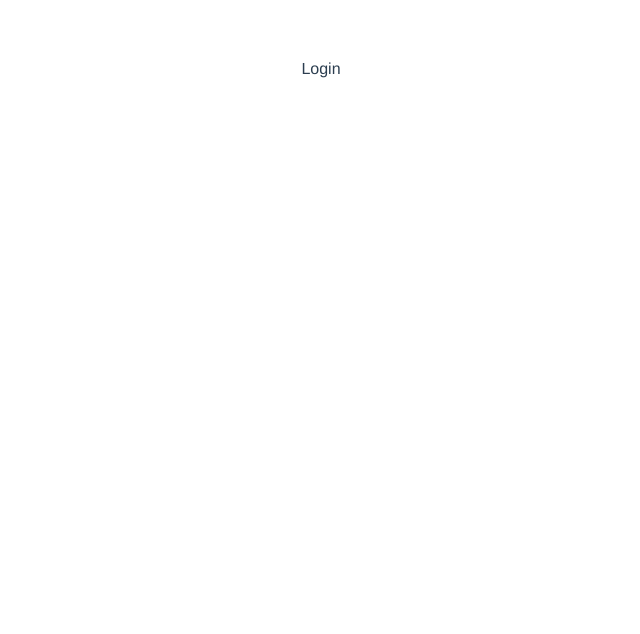
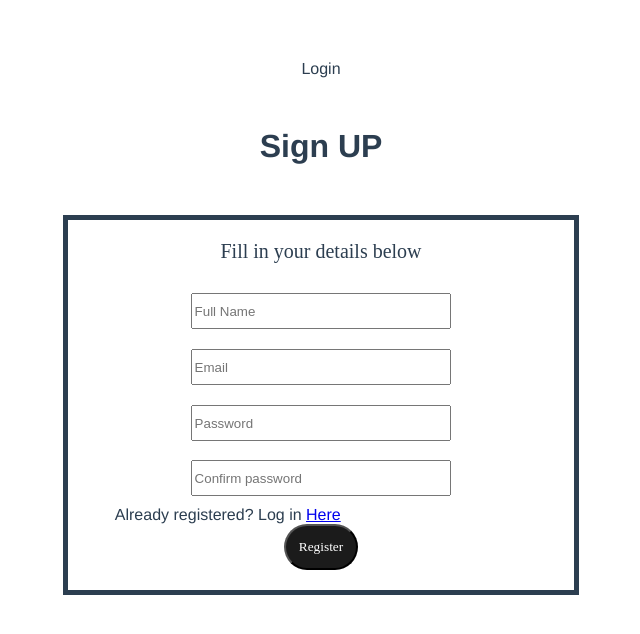
Before and after one commit to stamley/cloudwave, a Vue app: page / in a window 1280 px wide. Shown: the top 634 px of the page, without its empty margins (319-959 px from the left). Built offline with nearby package versions, Linux system fonts and the light colour scheme.

Commit message:
Implemented firebase

```diff
--- a/package.json
+++ b/package.json
@@ -9,7 +9,9 @@
   },
   "dependencies": {
     "core-js": "^3.8.3",
-    "vue": "^3.2.13"
+    "firebase": "^9.20.0",
+    "vue": "^3.2.13",
+    "vue-router": "^4.1.6"
   },
   "devDependencies": {
     "@babel/core": "^7.12.16",
--- /dev/null
+++ b/src/firebaseConfig.js
@@ -0,0 +1,12 @@
+const firebaseConfig = {
+    apiKey: "AIzaSyBtTw85D-lcYqXLs4BbfFG-FQsAfa2E14o",
+    authDomain: "cloudwave-test.firebaseapp.com",
+    projectId: "cloudwave-test",
+    databaseURL: "tps://cloudwave-test-default-rtdb.europe-west1.firebasedatabase.app",
+    storageBucket: "cloudwave-test.appspot.com",
+    messagingSenderId: "369018145790",
+    appId: "1:369018145790:web:0c75459fbb9e3368054eaf",
+    measurementId: "G-76M27P3L6T"
+};
+
+export default firebaseConfig;
--- /dev/null
+++ b/src/firebaseModel.js
@@ -0,0 +1,26 @@
+/*import firebaseConfig from "./firebaseConfig";
+import firebase from "firebase/app";
+ "firebase/firestore";
+
+firebase.initializeApp(firebaseConfig);
+
+var database = firebase.database();
+const REF = "CloudWave/";
+*/
+import firebaseConfig from "./firebaseConfig";
+import { initializeApp } from "../node_modules/@firebase/app";
+import {set, ref, getDatabase} from "../node_modules/@firebase/database";
+
+const app = initializeApp(firebaseConfig);
+
+const REF = "CloudWave/";
+
+const db = getDatabase(app);
+
+function save(){
+    var testvalue = document.getElementById("name").value;
+    set(ref(db, REF + 'test/' + testvalue), testvalue );
+    alert("Saved");
+}
+
+export { save };
--- a/src/views/CreateAccountView.vue
+++ b/src/views/CreateAccountView.vue
@@ -1,5 +1,141 @@
 <template>
-    <div></div>
+  <div></div>
+  <div class="container">
+    <h1 class="title">Sign UP</h1>
+    <div class="signInBox">
+      <p class="signInText">Fill in your details below</p>
+
+      <input type="text" placeholder="Full Name" class="nameBox" id="name"/>
+      <input type="email" placeholder="Email" required class="mailBox" />
+      <input type="password" placeholder="Password" class="passBox" />
+      <input
+        type="password"
+        placeholder="Confirm password"
+        class="ConpassBox"
+      />
+
+      <button class="register" @click="save">Register</button>
+      <footer>
+        Already registered? Log in
+        <a href="#">Here</a>
+      </footer>
+    </div>
+  </div>
 </template>
+
 <script>
+
+import { save } from '@/firebaseModel';
+
+export default {
+  data (){
+    return { save };
+  }
+
+}
+
+
 </script>
+
+<style scoped>
+.container {
+  display: grid;
+  grid-template-columns: auto;
+  grid-template-rows: auto;
+  grid-template-areas:
+    "title"
+    "signInBox";
+  width: 80%;
+  margin-right: auto;
+  margin-left: auto;
+}
+
+.title {
+  margin-top: 50px;
+  grid-area: title;
+  margin-bottom: 50px;
+}
+
+.signInBox {
+  width: 50%;
+  length: 50%;
+  margin-right: auto;
+  margin-left: auto;
+  grid-area: signInBox;
+  display: grid;
+  grid-template-columns: auto;
+  grid-template-rows: auto;
+  grid-template-areas:
+    "signInText signInText signInText"
+    "nameBox nameBox nameBox"
+    "nameBox nameBox nameBox"
+    "mailBox mailBox mailBox"
+    "passBox passBox passBox"
+    "ConpassBox ConpassBox ConpassBox"
+    "register register register";
+  border: solid 5px;
+}
+
+.signInText {
+  font-family: cursive;
+  font-size: 20px;
+  grid-area: signInText;
+}
+
+/* Full name box */
+.nameBox {
+  width: 50%;
+  height: 30px;
+  grid-area: nameBox;
+  margin-right: auto;
+  margin-left: auto;
+  margin-top: 10px;
+  margin-bottom: 10px;
+}
+
+.mailBox {
+  width: 50%;
+  height: 30px;
+  grid-area: mailBox;
+  margin-right: auto;
+  margin-left: auto;
+  margin-top: 10px;
+  margin-bottom: 10px;
+}
+
+.passBox {
+  width: 50%;
+  height: 30px;
+  grid-area: passBox;
+  margin-right: auto;
+  margin-left: auto;
+  margin-top: 10px;
+  margin-bottom: 10px;
+}
+
+.ConpassBox {
+  width: 50%;
+  height: 30px;
+  grid-area: passBox;
+  margin-right: auto;
+  margin-left: auto;
+  margin-top: 65px;
+  margin-bottom: 10px;
+}
+
+.signInBox button {
+  width: fit-content;
+  margin: auto;
+  border-radius: 60px;
+  background-color: rgb(27, 27, 27);
+  color: white;
+  margin-bottom: 20px;
+  font-family: cursive;
+  padding: 13px;
+}
+
+.register {
+  grid-area: register;
+  margin-right: auto;
+}
+</style>
```
Also changed, not shown: 1 other file (tests, documents, lock files or other folders).
